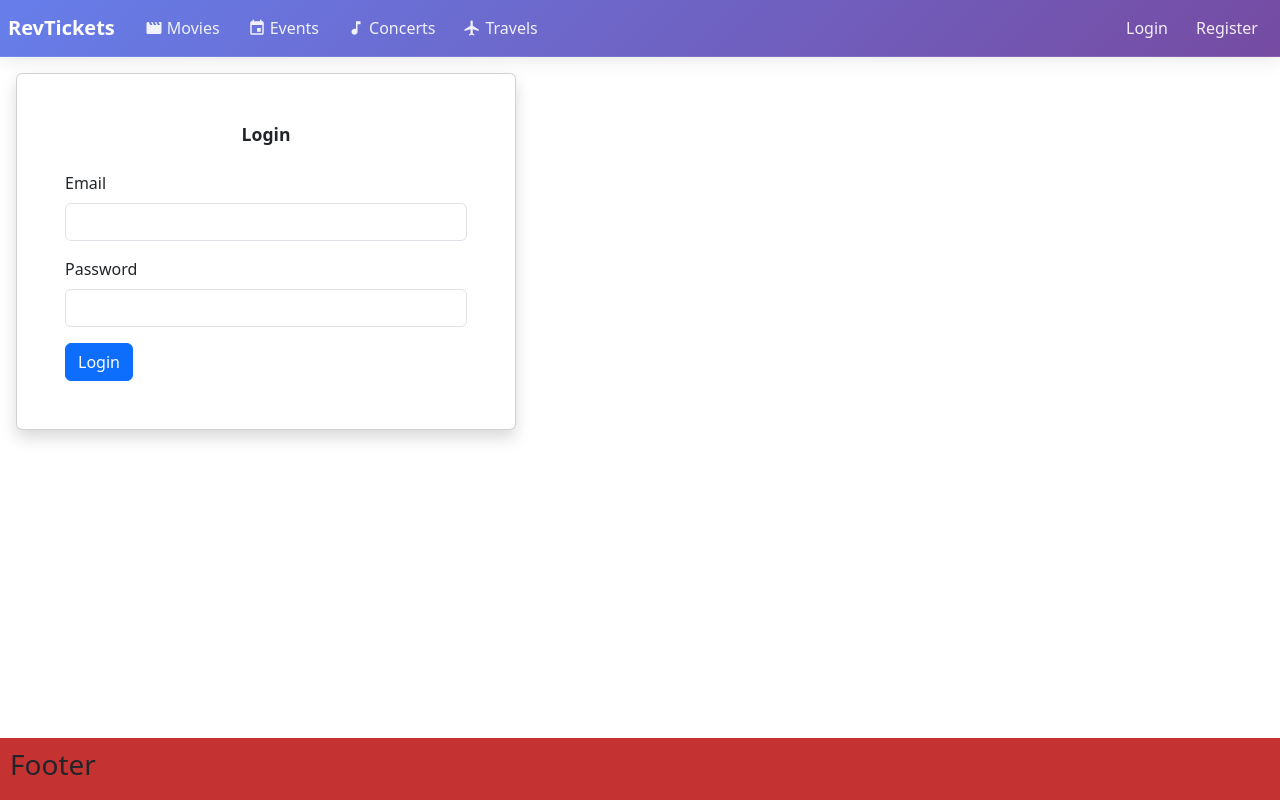
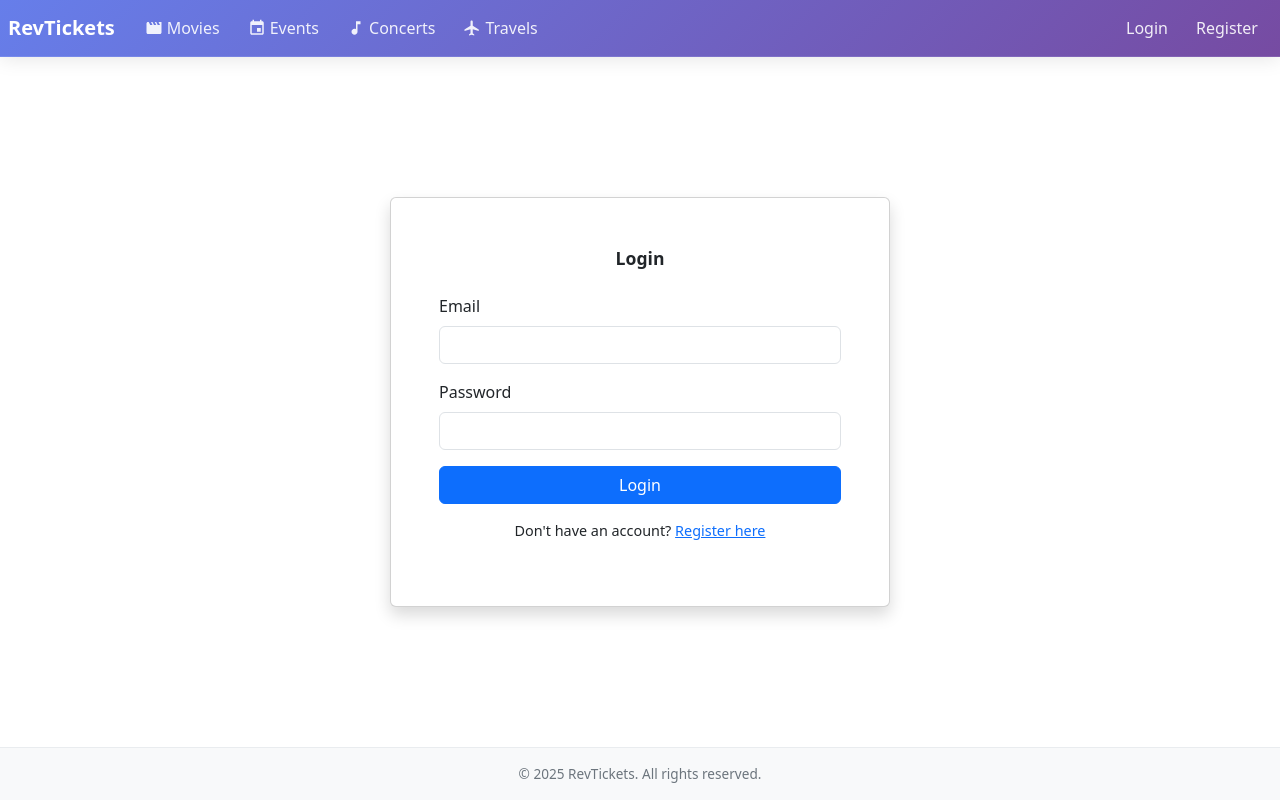
Before and after one commit to Virtusa-Java-FSD/RevTickets-P1-Monolithic-Ticket-Booking-System, a React (Vite) app: page /login in a window 1280 px wide. Built offline with nearby package versions, Linux system fonts and the light colour scheme; no server answers.

Commit message:
register and login update

```diff
--- a/src/components/Footer.tsx
+++ b/src/components/Footer.tsx
@@ -1,7 +1,18 @@
 const Footer = () => {
+  const currentYear = new Date().getFullYear();
+
   return (
-    <footer style={{ padding: "10px", background: "#c53232ff" }}>
-      <h3>Footer</h3>
+    <footer style={{
+      padding: "1rem",
+      background: "#f8f9fa",
+      borderTop: "1px solid #e9ecef",
+      textAlign: "center",
+      fontSize: "0.85rem",
+      color: "#6c757d"
+    }}>
+      <p style={{ margin: 0 }}>
+        &copy; {currentYear} RevTickets. All rights reserved.
+      </p>
     </footer>
   );
 };
--- a/src/index.css
+++ b/src/index.css
@@ -41,6 +41,9 @@ body {
   flex: 1 0 auto;
   padding: 1rem;
   width: 100%;
+  display: flex;
+  align-items: center;
+  justify-content: center;
 }
 
 h1 {
--- a/src/pages/Login.tsx
+++ b/src/pages/Login.tsx
@@ -47,10 +47,13 @@ const Login: React.FC = () => {
               />
             </div>
             {error && <div className="alert alert-danger">{error}</div>}
-            <button className="btn btn-primary" type="submit">
+            <button className="btn btn-primary w-100" type="submit">
               Login
             </button>
           </form>
+          <p className="text-center mt-3" style={{ fontSize: "0.9rem" }}>
+            Don't have an account? <a href="/register" style={{ fontWeight: "500" }}>Register here</a>
+          </p>
         </div>
       </div>
     </div>
--- a/src/pages/Register.tsx
+++ b/src/pages/Register.tsx
@@ -40,10 +40,13 @@ const Register: React.FC = () => {
               <input className="form-control" type="password" value={password} onChange={(e) => setPassword(e.target.value)} required />
             </div>
             {error && <div className="alert alert-danger">{error}</div>}
-            <button className="btn btn-primary" type="submit">
+            <button className="btn btn-primary w-100" type="submit">
               Register
             </button>
           </form>
+          <p className="text-center mt-3" style={{ fontSize: "0.9rem" }}>
+            Already have an account? <a href="/login" style={{ fontWeight: "500" }}>Login here</a>
+          </p>
         </div>
       </div>
     </div>
```
